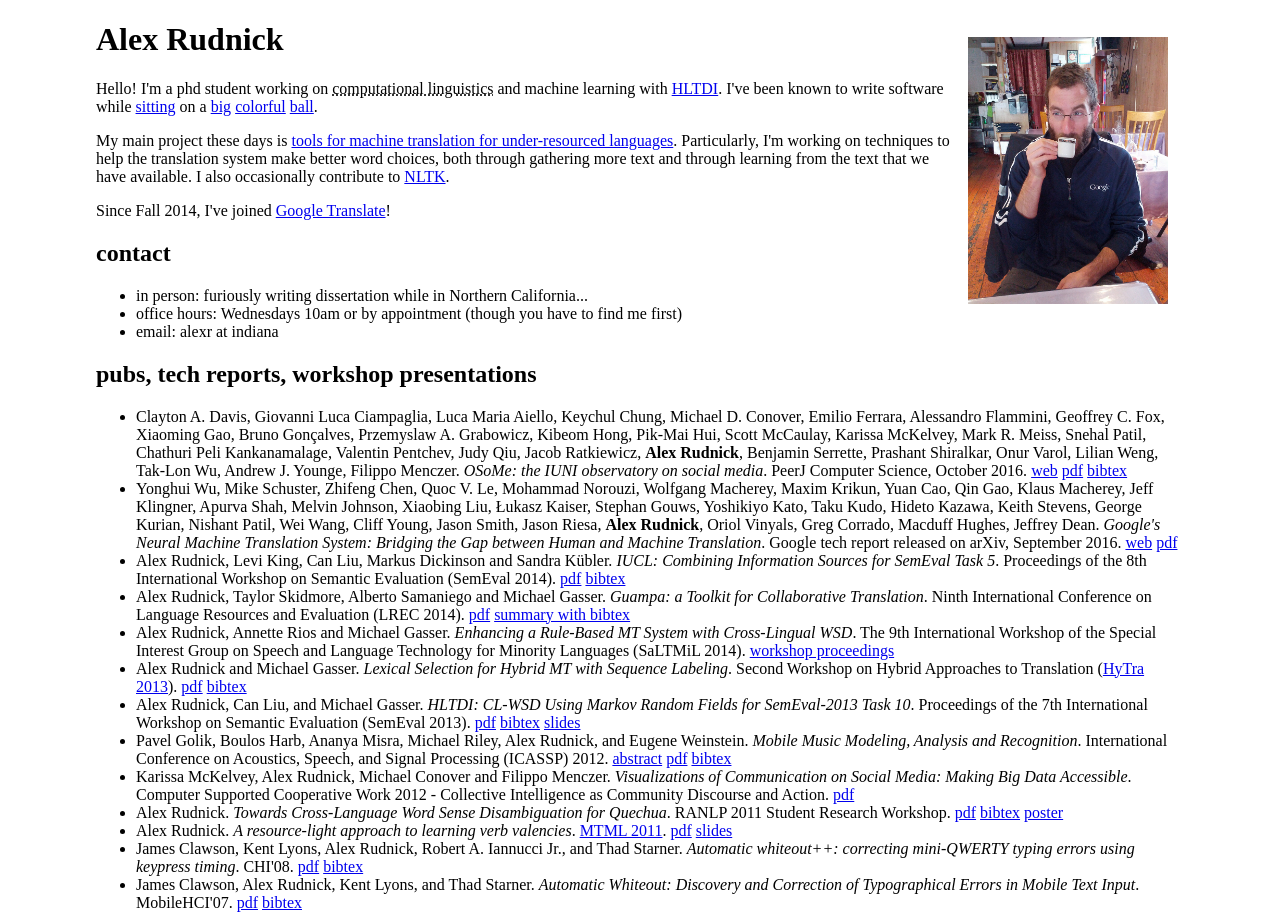
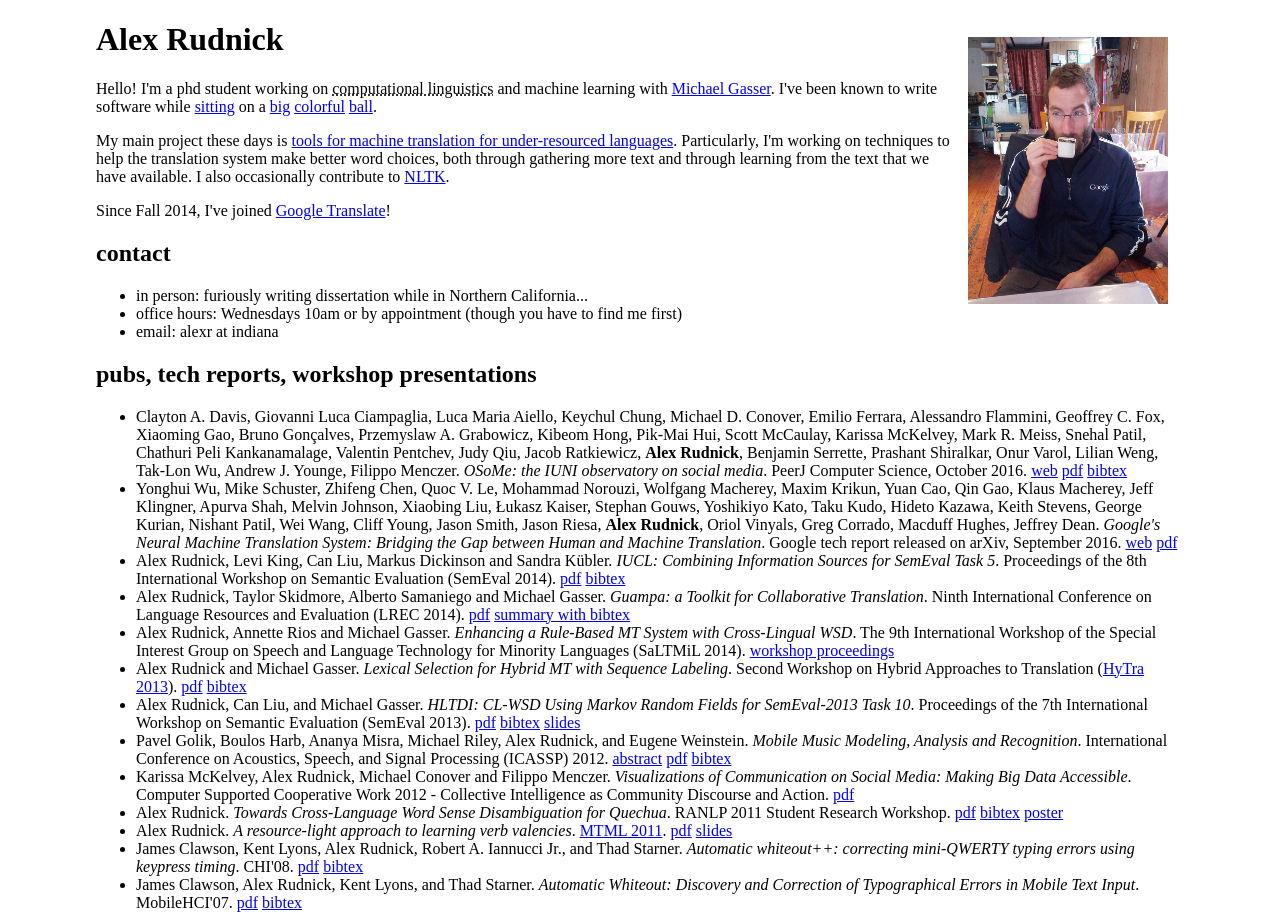
Before and after one commit to alexrudnick/alexrudnick.github.io, a plain HTML site: page index.html in a window 1280 px wide. Shown: the top 915 px of the page. Drawn offline with Linux system fonts and the light colour scheme.

Commit message:
fix dead link

```diff
--- a/index.html
+++ b/index.html
@@ -19,7 +19,7 @@
   <p>Hello! I'm a phd student working on <abbr title="natural language
   processing; human language technology">computational linguistics</abbr>
   and machine learning with
-  <a href="http://www.cs.indiana.edu/~gasser/Research/hltdi.html">HLTDI</a>.
+  <a href="http://www.cs.indiana.edu/~gasser">Michael Gasser</a>.
 
   I've been known to write software while
   <a href="http://translate.google.com">sitting</a> on a
```
